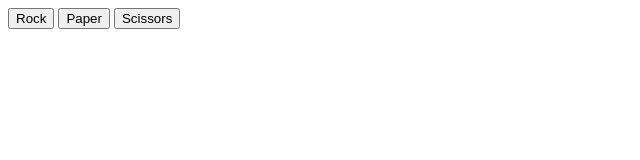
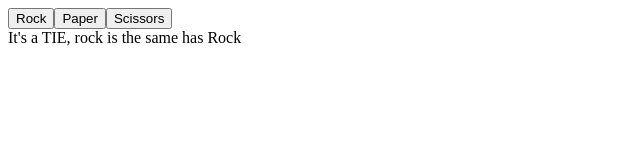
Before and after one commit to Dominicduf/rock-paper-scissors, a plain HTML site: page index.html in a window 1280 px wide. Both pictures are taken after a click on the button "Rock". Shown: the whole page, without its empty margins (0-640 px from the left). Drawn offline with Linux system fonts and the light colour scheme.

Commit message:
Refactor code to use JS and functional display

```diff
--- a/index.html
+++ b/index.html
@@ -6,9 +6,7 @@
     <title>document</title>
 </head>
 <body>
-    <button id="ROCK">Rock</button>
-    <button id="PAPER">Paper</button>
-    <button id="SCISSORS">Scissors</button>
-    <script src="main.js"></script>
+    <div id="game-container"></div>
+    <script src="./main.js"></script>
 </body>
 </html>
--- a/main.js
+++ b/main.js
@@ -6,9 +6,9 @@ function getComputerChoice() {
     return choices[value - 1]
 }
 
-// function getHumanChoice() {
-//     return prompt("Choose Rock, Paper Scissors !")
-// }
+function getHumanChoice() {
+    return prompt("Choose Rock, Paper Scissors !")
+}
 
 function playRound(hummanchoice,computerchoice) {
     human = hummanchoice.toUpperCase()
@@ -31,13 +31,39 @@ function playRound(hummanchoice,computerchoice) {
     }
 }
 
+const container = document.getElementById("game-container")
+const buttonRock = document.createElement("button")
+buttonRock.textContent = "Rock"
+buttonRock.id = "rock"
+container.appendChild(buttonRock)
 
-const buttons = document.querySelectorAll("button");
+const buttonPaper = document.createElement("button")
+buttonPaper.textContent = "Paper"
+buttonPaper.id = "paper"
+container.appendChild(buttonPaper)
+
+const buttonScissors = document.createElement("button")
+buttonScissors.textContent = "Scissors"
+buttonScissors.id = "scissors"
+container.appendChild(buttonScissors)
+
+const displayResult = document.createElement("div")
+displayResult.textContent = "Make your choice!"
+container.appendChild(displayResult)
+
+
+function showresult(humanChoice, computerChoice){
+    const gameResult = playRound(humanChoice, computerChoice)
+    displayResult.textContent = gameResult[1]
+}
+
+const buttons = document.querySelectorAll("button")
 
 buttons.forEach((button) => {
-  const computerchoice = getComputerChoice()
-  button.addEventListener("click", () => console.log(playRound(button.id, computerchoice)))
+  const computerChoice = getComputerChoice()
+  button.addEventListener("click", () => showresult(button.id, computerChoice))
 });
+
 
 // function playGame() {
 
```
